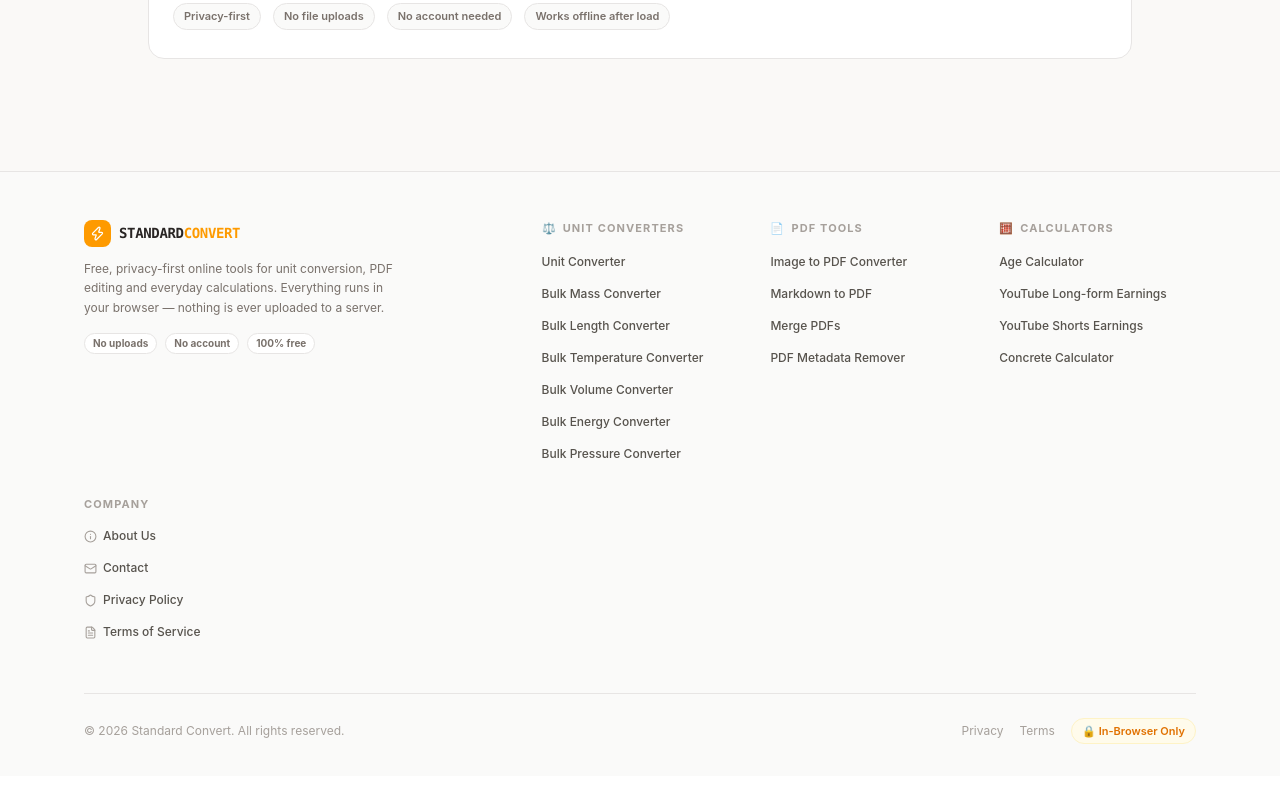
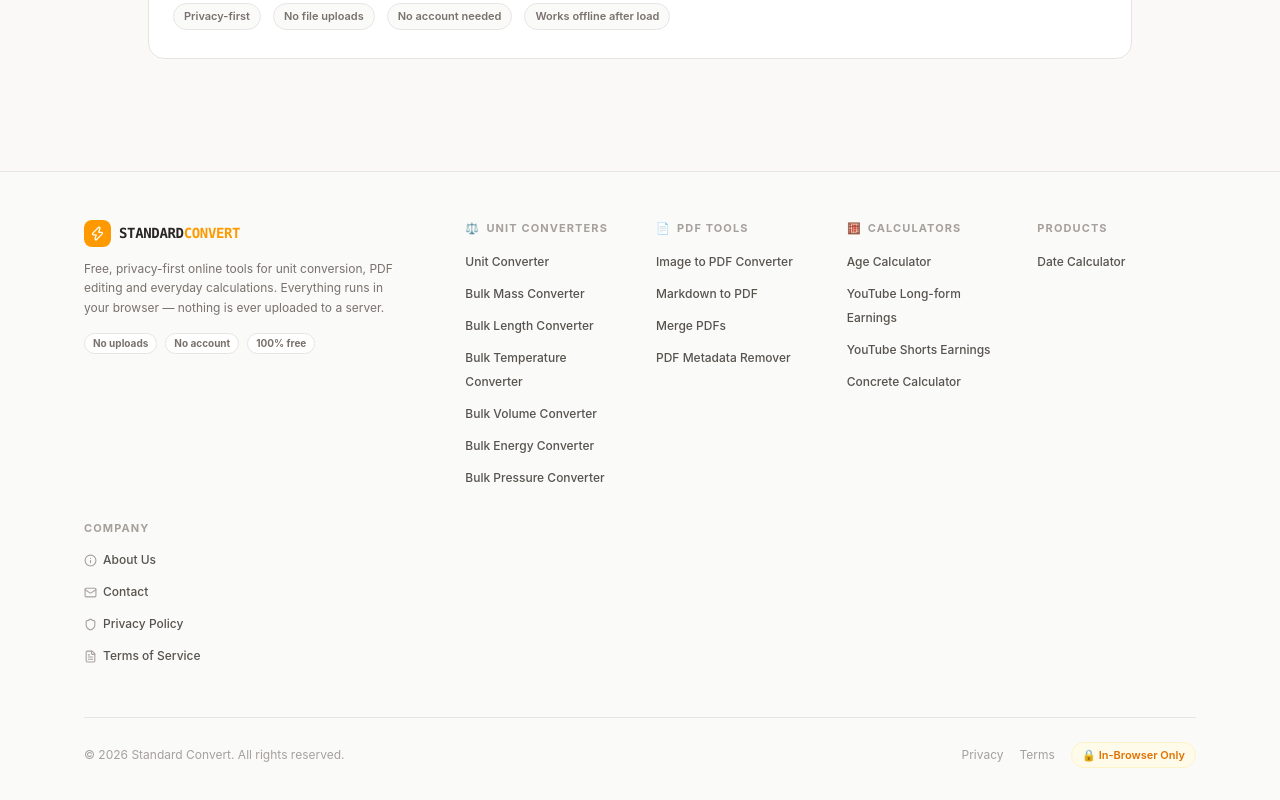
Before and after one commit to ihalokam/unitconveerter, a Next.js app: page / in a window 1280 px wide. Shown: the part 1899-2699 px from the top of the page. Before the commit the page ends 2675 px from the top, so only its background shows below. Built offline with nearby package versions, Linux system fonts and the light colour scheme.

Commit message:
add linkning to datecalc in footer

```diff
--- a/app/Components/Footer.tsx
+++ b/app/Components/Footer.tsx
@@ -17,21 +17,25 @@ export default function Footer() {
             <div className="max-w-6xl mx-auto px-5 pt-12 pb-8">
 
                 {/* Top grid */}
-                <div className="grid grid-cols-2 md:grid-cols-5 gap-8 mb-12">
+                <div className="grid grid-cols-2 md:grid-cols-6 gap-8 mb-12">
+
                     {/* Brand */}
                     <div className="col-span-2 md:col-span-2">
                         <div className="flex items-center gap-2 mb-3">
                             <div className="p-1.5 rounded-lg bg-amber-500 text-white">
                                 <Zap size={15} />
                             </div>
+
                             <span className="text-sm font-black tracking-tight font-mono text-stone-800">
                                 STANDARD<span className="text-amber-500">CONVERT</span>
                             </span>
                         </div>
+
                         <p className="text-xs text-stone-500 leading-relaxed max-w-xs mb-4">
                             Free, privacy-first online tools for unit conversion, PDF editing and everyday
                             calculations. Everything runs in your browser — nothing is ever uploaded to a server.
                         </p>
+
                         <div className="flex flex-wrap gap-2">
                             {["No uploads", "No account", "100% free"].map((t) => (
                                 <span
@@ -51,6 +55,7 @@ export default function Footer() {
                                 <span aria-hidden>{cat.icon}</span>
                                 {cat.label}
                             </p>
+
                             <ul className="space-y-2">
                                 {cat.tools.map((tool) => (
                                     <li key={tool.href}>
@@ -66,11 +71,30 @@ export default function Footer() {
                         </div>
                     ))}
 
+                    {/* Products column */}
+                    <div>
+                        <p className="text-[11px] font-bold uppercase tracking-widest text-stone-400 mb-3">
+                            Products
+                        </p>
+
+                        <ul className="space-y-2">
+                            <li>
+                                <a
+                                    href="https://datecalculator.site/"
+                                    className="text-xs text-stone-600 hover:text-amber-600 font-medium transition-colors leading-relaxed"
+                                >
+                                    Date Calculator
+                                </a>
+                            </li>
+                        </ul>
+                    </div>
+
                     {/* Company column */}
                     <div>
                         <p className="text-[11px] font-bold uppercase tracking-widest text-stone-400 mb-3">
                             Company
                         </p>
+
                         <ul className="space-y-2">
                             {COMPANY_LINKS.map((l) => (
                                 <li key={l.href}>
@@ -78,7 +102,9 @@ export default function Footer() {
                                         href={l.href}
                                         className="inline-flex items-center gap-1.5 text-xs text-stone-600 hover:text-amber-600 font-medium transition-colors"
                                     >
-                                        <span className="text-stone-400">{l.icon}</span>
+                                        <span className="text-stone-400">
+                                            {l.icon}
+                                        </span>
                                         {l.label}
                                     </Link>
                                 </li>
@@ -89,21 +115,32 @@ export default function Footer() {
 
                 {/* Bottom bar */}
                 <div className="border-t border-stone-200 pt-6 flex flex-col sm:flex-row items-center justify-between gap-3">
+
                     <p className="text-xs text-stone-400">
                         © <span suppressHydrationWarning>{year}</span> Standard Convert. All rights reserved.
                     </p>
+
                     <div className="flex items-center gap-4">
-                        <Link href="/privacy-policy" className="text-xs text-stone-400 hover:text-stone-600 transition-colors">
+                        <Link
+                            href="/privacy-policy"
+                            className="text-xs text-stone-400 hover:text-stone-600 transition-colors"
+                        >
                             Privacy
                         </Link>
-                        <Link href="/terms-of-service" className="text-xs text-stone-400 hover:text-stone-600 transition-colors">
+
+                        <Link
+                            href="/terms-of-service"
+                            className="text-xs text-stone-400 hover:text-stone-600 transition-colors"
+                        >
                             Terms
                         </Link>
+
                         <span className="text-[11px] font-semibold px-2.5 py-1 rounded-full bg-amber-50 text-amber-600 border border-amber-100">
                             🔒 In-Browser Only
                         </span>
                     </div>
                 </div>
+
             </div>
         </footer>
     );
--- a/app/Components/PDFtools/PdfHome.tsx
+++ b/app/Components/PDFtools/PdfHome.tsx
@@ -101,8 +101,8 @@ function PdfHome() {
 
                                             {/* Badge */}
                                             <div className={`flex items-center gap-1.5 px-2.5 py-1 rounded-md text-xs font-semibold border ${isActiveBadge
-                                                    ? 'bg-emerald-50 text-emerald-700 border-emerald-200/80'
-                                                    : 'bg-blue-50 text-blue-700 border-blue-200/80'
+                                                ? 'bg-emerald-50 text-emerald-700 border-emerald-200/80'
+                                                : 'bg-blue-50 text-blue-700 border-blue-200/80'
                                                 }`}>
                                                 {isActiveBadge ? <Zap size={11} className="fill-current" /> : <Cpu size={11} className="fill-current" />}
                                                 {tool.badge.text}
```
